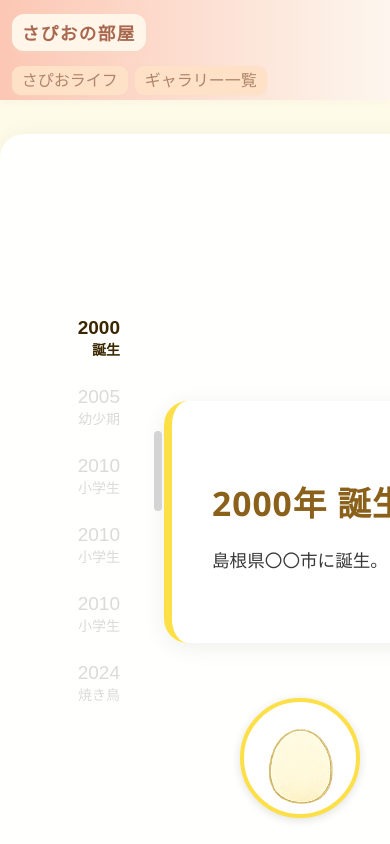
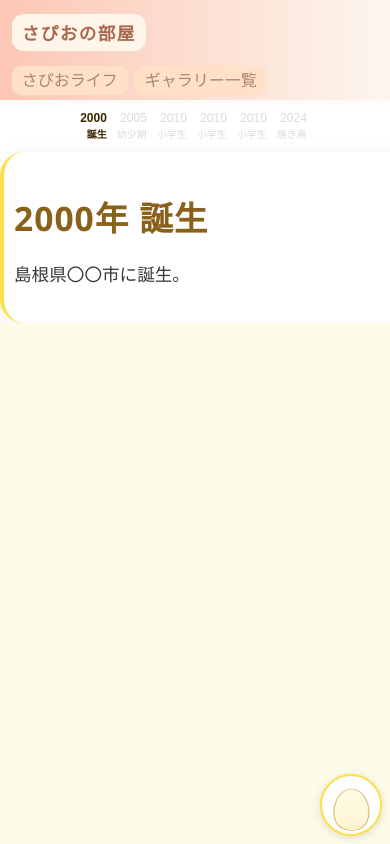
Before and after one commit to nobuhiroomasa/sappi-web2, a React (Vite) app: page /life in a window 390 px wide. Shown: the top 844 px of the page. Built offline with nearby package versions, Linux system fonts and the light colour scheme; a web font is replaced by a local one.

Commit message:
レスポンシブ対応

```diff
--- a/src/SappioLifePage.css
+++ b/src/SappioLifePage.css
@@ -11,17 +11,17 @@
     display: flex;
     flex-direction: row;
     align-items: stretch;
-    height: 92vh;      /* 上下に少し余白を残す（調整可） */
-    width: 700px;      /* お好みで */
+    height: 92vh;
+    width: 700px;
     margin: 4vh auto 0 auto;
     background: rgba(255,255,255,0.92);
     border-radius: 24px;
     box-shadow: 0 4px 24px rgba(0,0,0,0.07);
     outline: none;
-    overflow: hidden; /* 枠外のスクロールは不可 */
+    overflow: hidden;
   }
 
-  /* サイドバー＆コンテンツは今まで通り */
+  /* サイドバー */
   .sappio-sidebar {
     width: 110px;
     display: flex;
@@ -118,3 +118,98 @@
     transition: opacity 0.5s, transform 0.5s;
     opacity: 1;
   }
+
+  /* ======== ここからスマホ対応 =========== */
+  @media (max-width: 800px) {
+    .sappio-scroll-area {
+      width: 96vw;
+      min-width: 0;
+      height: 89vh;
+      margin: 4vh auto 0 auto;
+      flex-direction: column;
+      border-radius: 14px;
+      box-shadow: 0 2px 12px rgba(0,0,0,0.10);
+    }
+    .sappio-sidebar {
+      flex-direction: row;
+      width: 100%;
+      align-items: flex-start;
+      justify-content: center;
+      padding: 12px 0 0 0;
+      gap: 10px;
+      border-radius: 14px 14px 0 0;
+      background: rgba(255,255,255,0.95);
+    }
+    .sappio-era-btn {
+      font-size: 16px;
+      margin-bottom: 0;
+      margin-right: 8px;
+      padding: 2px 3px;
+    }
+    .era-year {
+      font-size: 15px;
+    }
+    .era-label {
+      font-size: 12px;
+    }
+    .sappio-main {
+      padding: 10px 0 0 0;
+    }
+    .sappio-content-card {
+      max-width: 96vw;
+      padding: 18px 8px 22px 18px;
+      font-size: 1rem;
+    }
+    .sappio-border-line {
+      display: none;
+    }
+  }
+
+  @media (max-width: 500px) {
+    .sappio-life-root {
+      height: auto;
+      min-height: 100vh;
+    }
+    .sappio-scroll-area {
+      width: 100vw;
+      min-width: 0;
+      height: auto;
+      margin: 0;
+      border-radius: 0;
+      box-shadow: none;
+    }
+    .sappio-sidebar {
+      width: 100vw;
+      padding: 10px 0 0 0;
+      gap: 3px;
+      border-radius: 0;
+      background: rgba(255,255,255,0.97);
+    }
+    .sappio-era-btn {
+      font-size: 14px;
+      padding: 1px 2px;
+      margin-right: 3px;
+    }
+    .era-year {
+      font-size: 12px;
+    }
+    .era-label {
+      font-size: 10px;
+    }
+    .sappio-content-card {
+      padding: 12px 4px 14px 10px;
+      max-width: 100vw;
+      border-left: 4px solid #fde047;
+      font-size: 0.93rem;
+    }
+    .sappio-corner-character {
+      right: 8px;
+      bottom: 8px;
+    }
+    .sappio-character-img {
+      width: 52px;
+      height: 52px;
+      padding: 3px;
+      border-width: 2px;
+    }
+  }
```
